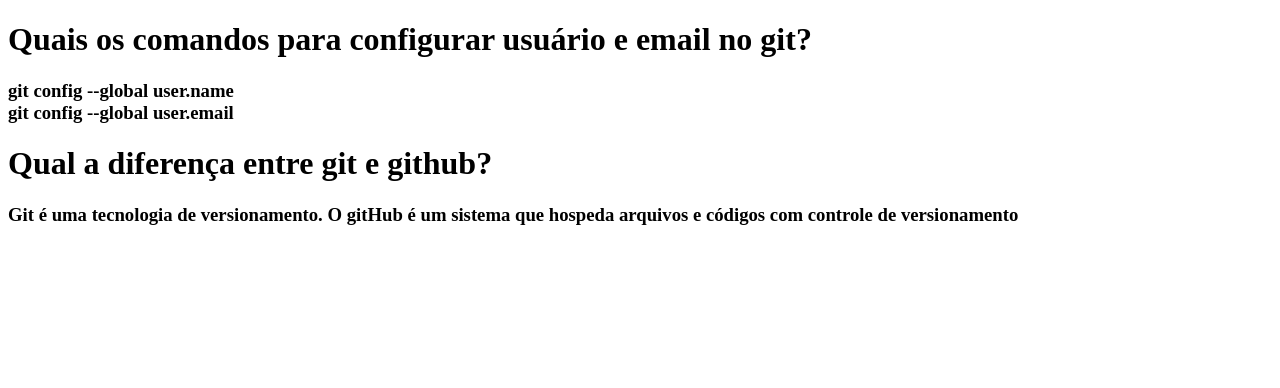
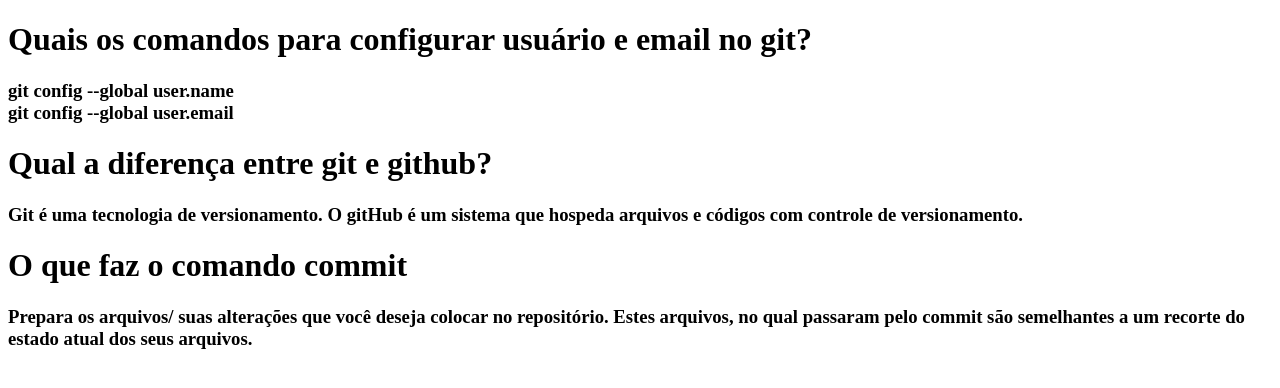
Before and after one commit to GabrielEstvam/treinamentoGit, a plain HTML site: page index.html in a window 1280 px wide. Drawn offline with Linux system fonts and the light colour scheme.

Commit message:
Resposta03

```diff
--- a/index.html
+++ b/index.html
@@ -10,7 +10,11 @@
         </h3>
         <h1>Qual a diferença entre git e github?</h1>
         <h3>Git é uma tecnologia de versionamento. O gitHub é um sistema que hospeda arquivos e códigos
-            com controle de versionamento
+            com controle de versionamento.
+        </h3>
+        <h1>O que faz o comando commit</h1>
+        <h3>Prepara os arquivos/ suas alterações que você deseja colocar no repositório. Estes arquivos, no qual passaram pelo
+             commit são semelhantes a um recorte do estado atual dos seus arquivos.
         </h3>
     </body>
 </html>
```
